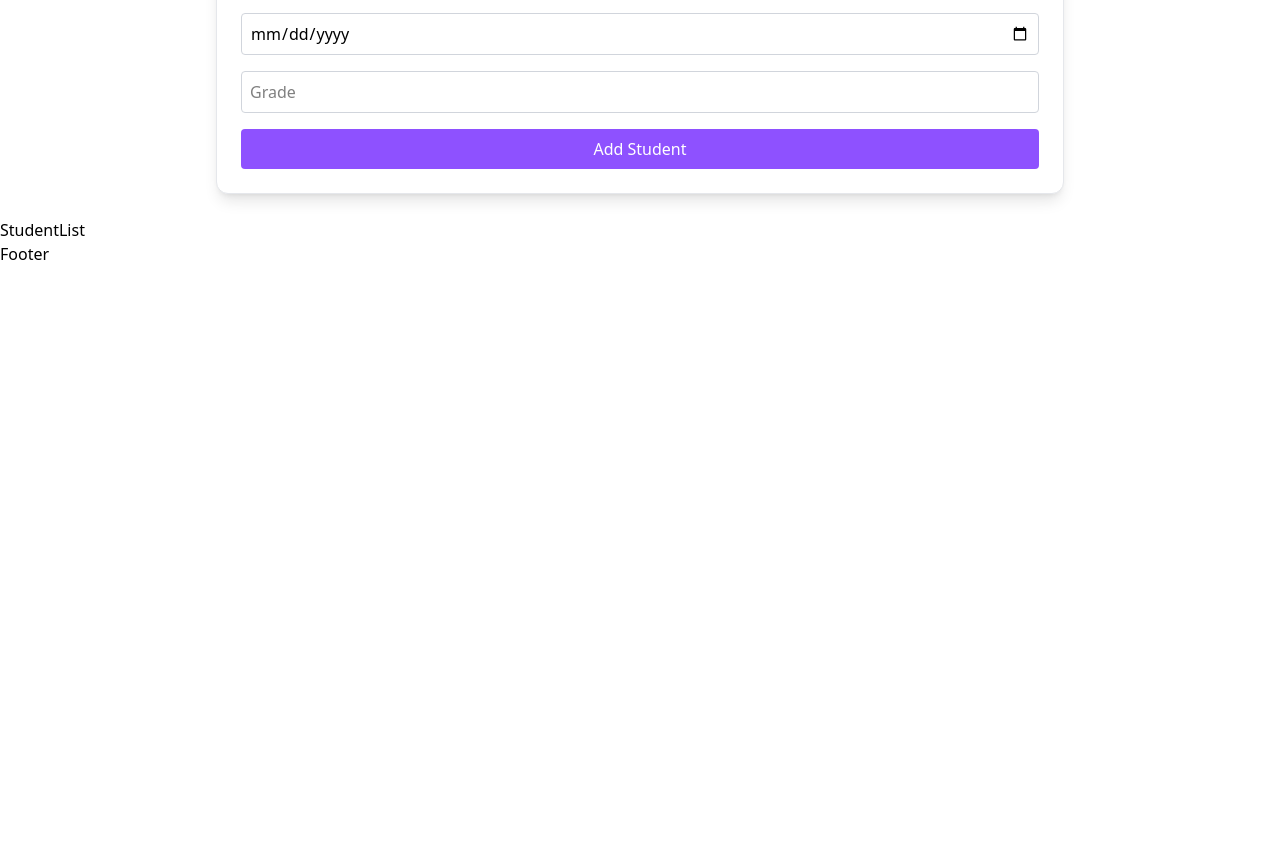
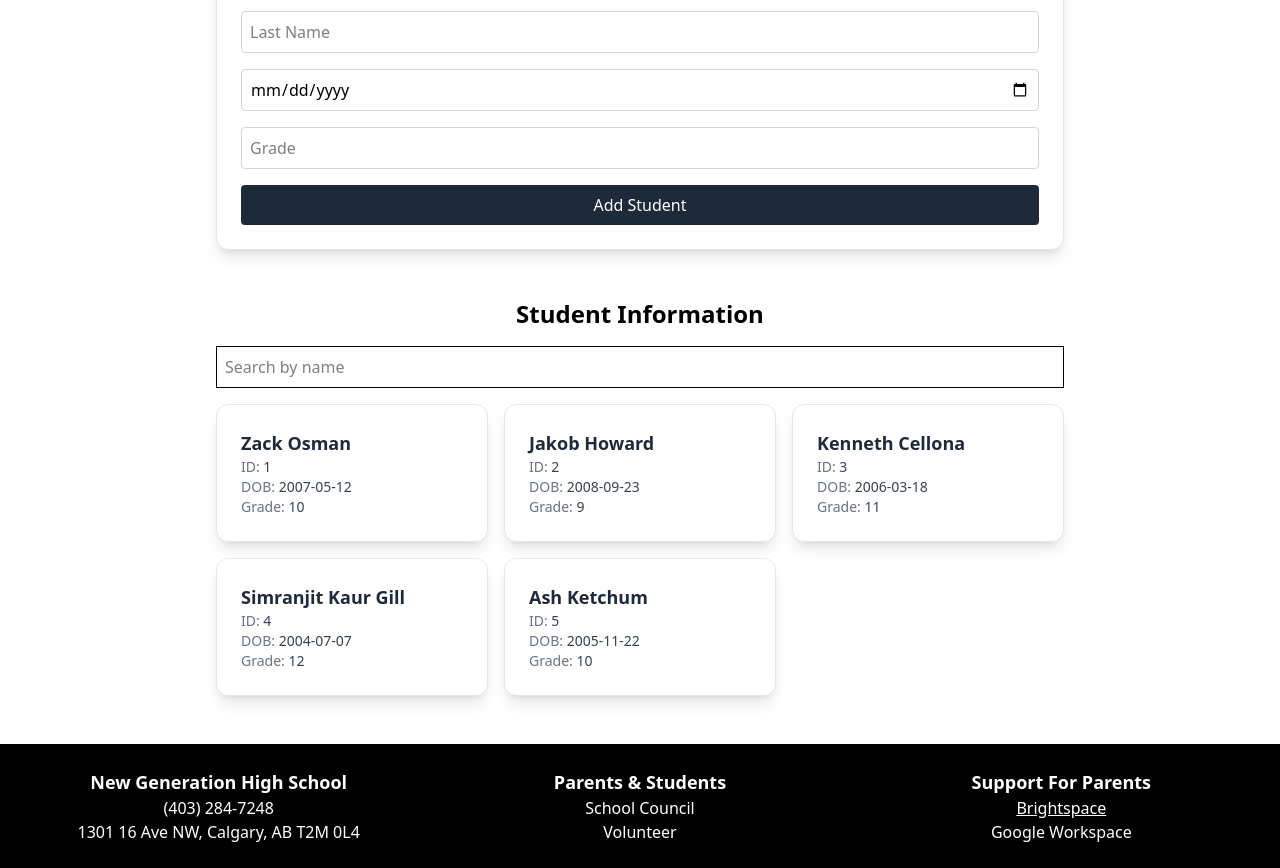
Before and after one commit to Zakariya-Osman/EFEDC-AS2-WEB2, a Next.js app: page / in a window 1280 px wide. Shown: the part 200-1068 px from the top of the page. Before the commit the page ends 800 px from the top, so only its background shows below. Built offline with nearby package versions, Linux system fonts and the light colour scheme.

Commit message:
Update Navbar.js
Added comments

```diff
--- a/app/layout.js
+++ b/app/layout.js
@@ -12,8 +12,8 @@
 });
 
 export const metadata = {
-  title: "Create Next App",
-  description: "Generated by create next app",
+  title: "EFEDC-AS2-WEB2",
+  description: "Assignment: Exploring Front-End Development Components",
 };
 
 export default function RootLayout({ children }) {
--- a/components/Footer.js
+++ b/components/Footer.js
@@ -1,9 +1,29 @@
-import React from 'react'
+import React from 'react';
 
 function Footer() {
   return (
-    <div>Footer</div>
-  )
+    <footer className="bg-black text-white text-center p-6 mt-6">
+      <div className="grid grid-cols-3 gap-8">
+        <div>
+          <h3 className="font-semibold text-lg">New Generation High School</h3>
+          <p>(403) 284-7248</p>
+          <p>1301 16 Ave NW, Calgary, AB T2M 0L4</p>
+        </div>
+
+        <div>
+          <h3 className="font-semibold text-lg">Parents & Students</h3>
+          <p>School Council</p>
+          <p>Volunteer</p>
+        </div>
+
+        <div>
+          <h3 className="font-semibold text-lg">Support For Parents</h3>
+          <a href="https://d2l.cbe.ab.ca/d2l/loginh/" className="text-white underline">Brightspace</a>
+          <p>Google Workspace</p>
+        </div>
+      </div>
+    </footer>
+  );
 }
 
-export default Footer
+export default Footer;
--- a/components/Navbar.js
+++ b/components/Navbar.js
@@ -1,8 +1,20 @@
 import React from 'react'
+
+/**
+ * Navbar Component
+ *
+ * Name: Kenneth Cellona
+ * Date: March 1, 2025
+ * Description:
+ * A simple navigation bar with links to Home, Add Student, About, and Student List.
+ * It's styled with Tailwind CSS and stays fixed at the top of the page.
+ *
+ * No user input, just a static menu. Outputs a responsive navbar.
+ */
 
 const Navbar = () => {
   return (
-    <nav className="bg-gray-800 p-4 fixed w-full">
+    <nav className="bg-gray-800 p-4 fixed w-full"> {/* Navigation bar with fixed position and */}
       <ul className="flex space-x-6 justify-center">
         <li className="text-white hover:underline cursor-pointer px-4">Home</li>
         <li className="text-white hover:underline cursor-pointer px-4">Add Student</li>
@@ -10,7 +22,7 @@
         <li className="text-white hover:underline cursor-pointer px-4">Student List</li>
       </ul>
     </nav>
-  )
+  );
 }
 
 export default Navbar
--- a/components/StudentForm.js
+++ b/components/StudentForm.js
@@ -1,42 +1,59 @@
-'use client';
+'use client'; // Client-side React component
+
+/**
+ * StudentForm Component
+ * Author: Zakariya Osman
+ * Date: 2025-02-23
+ * Description: This React component allows users to add new student records by filling out a form.
+ *              The form collects the student's first name, last name, date of birth, and grade.
+ *              When you submit, the student details are added to the application state through context.
+ *              The form prevents submission if any field is empty and resets after successful submission.
+ * Inputs: User enters first name, last name, date of birth, and grade.
+ * Processing: Updates state as user inputs data, validates the form, and submits data to context.
+ * Output: A new student record is added to the system, and the form resets.
+ */
+
+
 import React, { useState } from "react";
-import { useStudents } from "../context/StudentProvider";
+import { useStudents } from "../context/StudentProvider"; // Custom hook for student context
 
 const StudentForm = () => {
-  const { addStudent } = useStudents();
+  const { addStudent } = useStudents(); // Get the addStudent function from the context
   const [newStudent, setNewStudent] = useState({
-    firstName: "",
-    lastName: "",
-    dateOfBirth: "",
-    grade: ""
+    firstName: "", // Student's first name
+    lastName: "", // Student's last name
+    dateOfBirth: "", // Student's date of birth
+    grade: "" // Student's grade
   });
 
   const handleChange = (e) => {
+    // Update student object with new input value
     setNewStudent({ ...newStudent, [e.target.name]: e.target.value });
   };
 
   const handleSubmit = (e) => {
-    e.preventDefault();
+    e.preventDefault(); // Prevent default form submission behavior
     if (!newStudent.firstName || !newStudent.lastName || !newStudent.dateOfBirth || !newStudent.grade) {
-      return;
+      return; // If any field is missing, stop the function
     }
 
-    addStudent(newStudent);
+    addStudent(newStudent); // Add new student to the context
 
+    // Reset the form fields after submission
     setNewStudent({ firstName: "", lastName: "", dateOfBirth: "", grade: "" });
   };
 
   return (
-    <div className="p-6 max-w-4xl mx-auto">
-      <h1 className="text-2xl font-bold text-center mb-4">Add New Student</h1>
+    <div className="p-6 max-w-4xl mx-auto pt-20"> {/* Centered form container */}
+      <h1 className="text-2xl font-bold text-center mb-4">Add New Student</h1> {/* Form title */}
       <form className="bg-white shadow-lg rounded-xl p-6 border border-gray-200 hover:shadow-xl transition" onSubmit={handleSubmit}>
-        <div className="grid gap-4">
+        <div className="grid gap-4"> {/* Form input fields */}
           <input type="text" name="firstName" placeholder="First Name" value={newStudent.firstName} onChange={handleChange} required className="p-2 border border-gray-300 rounded w-full"/>
           <input type="text" name="lastName" placeholder="Last Name" value={newStudent.lastName} onChange={handleChange} required className="p-2 border border-gray-300 rounded w-full"/>
           <input type="date" name="dateOfBirth" value={newStudent.dateOfBirth} onChange={handleChange} required className="p-2 border border-gray-300 rounded w-full"/>
           <input type="text" name="grade" placeholder="Grade" value={newStudent.grade} onChange={handleChange} required className="p-2 border border-gray-300 rounded w-full"/>
         </div>
-        <button type="submit" className="mt-4 bg-violet-500 text-white px-4 py-2 rounded w-full hover:bg-violet-900 transition">Add Student</button>
+        <button type="submit" className="mt-4 bg-gray-800 text-white px-4 py-2 rounded w-full hover:bg-gray-900 transition">Add Student</button>
       </form>
     </div>
   );
--- a/components/StudentList.js
+++ b/components/StudentList.js
@@ -1,13 +1,40 @@
 'use client';
-import React from "react";
+
+import React, { useState } from "react";
 import { useStudents } from "../context/StudentProvider";
 
 const StudentList = () => {
   const { students } = useStudents();
+  const [searchTerm, setSearchTerm] = useState('');
+
+  const filteredStudents = students.filter(student =>
+    `${student.firstName} ${student.lastName}`.toLowerCase().includes(searchTerm.toLowerCase())
+  );
 
   return (
-    <div>
-      StudentList
+    <div className="p-6 max-w-4xl mx-auto">
+      <h1 className="text-2xl font-bold text-center mb-4">Student Information</h1>
+      <input
+        type="text"
+        className="border p-2 mb-4 w-full"
+        placeholder="Search by name"
+        value={searchTerm}
+        onChange={(e) => setSearchTerm(e.target.value)}
+      />
+      {filteredStudents.length === 0 ? (
+        <p className="text-center text-gray-500">No students found.</p>
+      ) : (
+        <div className="grid gap-4 sm:grid-cols-2 lg:grid-cols-3">
+          {filteredStudents.map(({ id, firstName, lastName, dateOfBirth, grade }) => (
+            <div key={id} className="bg-white shadow-lg rounded-xl p-6 border border-gray-200 hover:shadow-xl transition">
+              <h2 className="text-lg font-semibold text-gray-800">{firstName} {lastName}</h2>
+              <p className="text-sm text-gray-500">ID: <span className="font-medium text-gray-700">{id}</span></p>
+              <p className="text-sm text-gray-500">DOB: <span className="font-medium text-gray-700">{dateOfBirth}</span></p>
+              <p className="text-sm text-gray-500">Grade: <span className="font-medium text-gray-700">{grade}</span></p>
+            </div>
+          ))}
+        </div>
+      )}
     </div>
   );
 };
--- a/context/StudentProvider.js
+++ b/context/StudentProvider.js
@@ -1,4 +1,18 @@
-'use client';
+'use client'; // Client-side React component
+
+/**
+ * Student Context Provider
+ * Author: Zakariya Osman
+ * Date: 2025-02-23
+ * Description: This component creates a React Context for managing student data within the application.
+ *              It hgives functionality for fetching student data from a JSON file and allows adding new students.
+ *              The provider ensures that all components consuming this context have access to student data.
+ * Inputs: Fetches student data from an external JSON file and allows new student entries.
+ * Processing: Initializes state with student data on mount, updates state when new students are added.
+ * Output: Provides student data and functions for updating it to the entire application via Context.
+ */
+
+
 import React, { createContext, useState, useEffect, useContext } from "react";
 
 // Create Context
@@ -42,7 +56,7 @@
 export const useStudents = () => {
   const context = useContext(StudentContext);
   if (!context) {
-    throw new Error("useStudents must be used within a StudentProvider");
+    throw new Error("useStudents must be used in a StudentProvider");
   }
   return context;
 };
```
Also changed, not shown: 1 other file (tests, documents, lock files or other folders).
